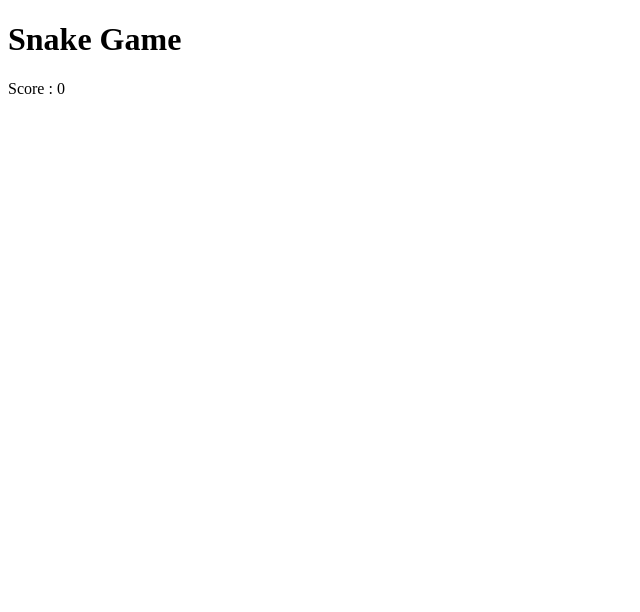
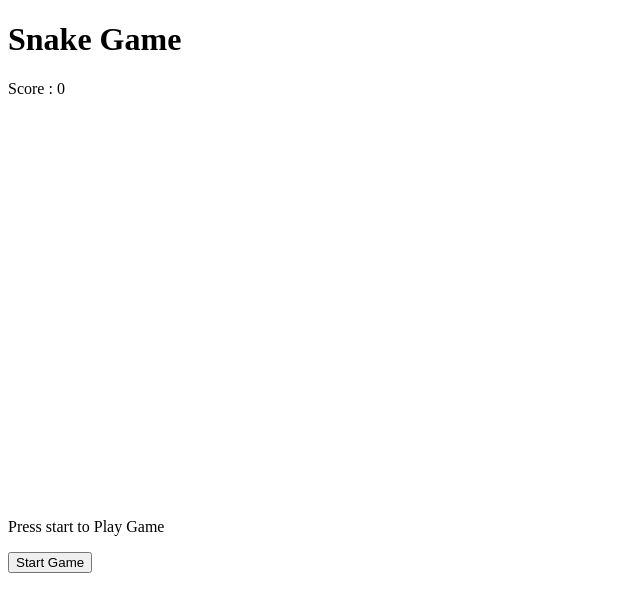
Before and after one commit to AnkitHeree/Snake-Game, a plain HTML site: page index.html in a window 1280 px wide. Shown: the whole page, without its empty margins (0-640 px from the left). Drawn offline with Linux system fonts and the light colour scheme.

```diff
--- a/index.html
+++ b/index.html
@@ -16,6 +16,12 @@
         Score : <span id="score">0</span>
     </div>
 
+    <canvas id="gameBoard" width = "400" height="400"></canvas>
+
+    <p id=" message"> Press start to Play Game</p>
+
+    <button id = "startBtn">Start Game</button>
+
 </div>
 
 </body>
```
